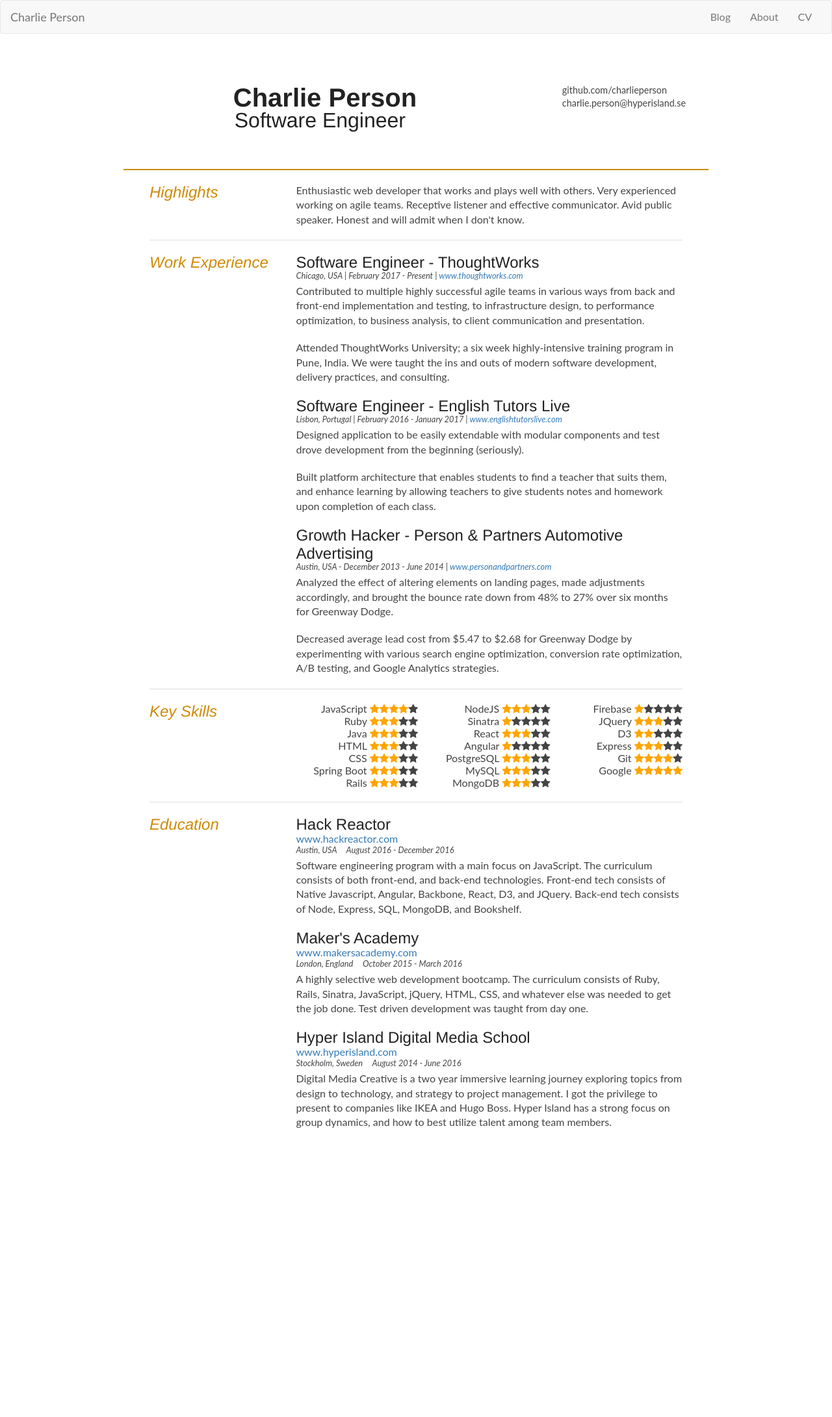
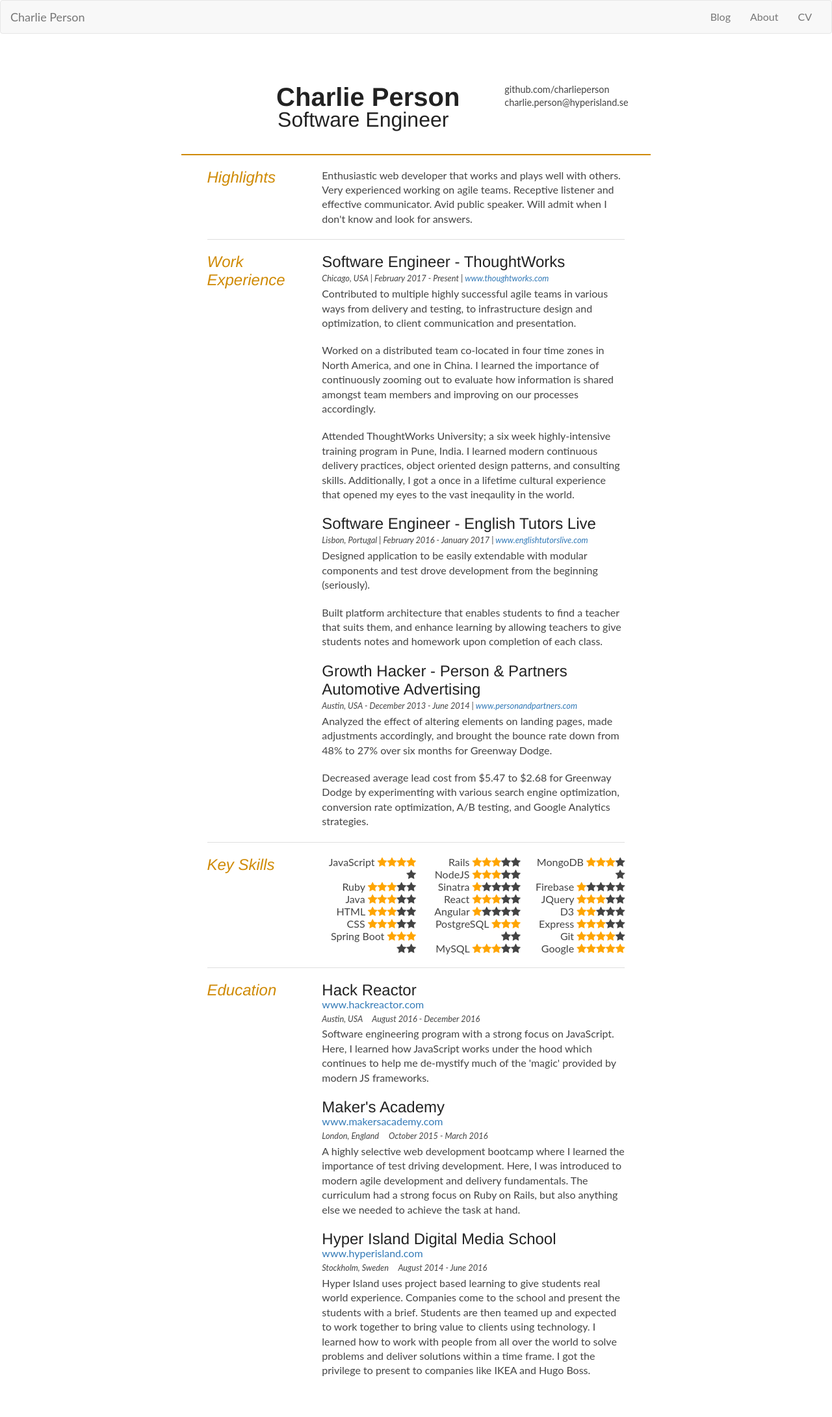
Before and after one commit to charlieperson/charlieperson.github.io, a Jekyll site: the page built from cv/index.md, in a window 1280 px wide. Shown: the whole page at 65% size. Built offline with Jekyll 4.4.1, drawn with Linux system fonts in a browser that asks for light colours; our own code applies the rules of GitHub Pages for plain Markdown files; before the commit the page ends 1800 px from its top, so only the background shows below that.

Commit message:
Updates CV

```diff
--- a/_layouts/cv.html
+++ b/_layouts/cv.html
@@ -4,7 +4,7 @@
 <link rel="stylesheet" type="text/css" href="/css/style.css">
 <link rel="stylesheet" href="https://cdnjs.cloudflare.com/ajax/libs/font-awesome/4.7.0/css/font-awesome.min.css">
 <div class="col-md-2"></div>
-  <div class="col-md-12">
+  <div class="col-md-8">
     <div id="cv" class="instaFade">
     	<div class="mainDetails">
     		<div id="headshot" class="quickFade">
@@ -33,7 +33,7 @@
     				</div>
 
     				<div class="sectionContent">
-    					<p>Enthusiastic web developer that works and plays well with others. Very experienced working on agile teams. Receptive listener and effective communicator. Avid public speaker. Honest and will admit when I don't know.</p>
+    					<p>Enthusiastic web developer that works and plays well with others. Very experienced working on agile teams. Receptive listener and effective communicator. Avid public speaker. Will admit when I don't know and look for answers.</p>
     				</div>
     			</article>
     			<div class="clear"></div>
@@ -51,8 +51,9 @@
     					<p class="subDetails">Chicago, USA  |  February 2017 - Present | <a href='https://www.thoughtworks.com/'>www.thoughtworks.com</a></p>
 
               <ul>
-                  <li><p>Contributed to multiple highly successful agile teams in various ways from back and front-end implementation and testing, to infrastructure design, to performance optimization, to business analysis, to client communication and presentation.</p></li>
-                  <li><p>Attended ThoughtWorks University; a six week highly-intensive training program in Pune, India. We were taught the ins and outs of modern software development, delivery practices, and consulting.</p></li>
+                  <li><p>Contributed to multiple highly successful agile teams in various ways from delivery and testing, to infrastructure design and optimization, to client communication and presentation.</p></li>
+                  <li><p>Worked on a distributed team co-located in four time zones in North America, and one in China. I learned the importance of continuously zooming out to evaluate how information is shared amongst team members and improving on our processes accordingly.</p></li>
+                  <li><p>Attended ThoughtWorks University; a six week highly-intensive training program in Pune, India. I learned modern continuous delivery practices, object oriented design patterns, and consulting skills. Additionally, I got a once in a lifetime cultural experience that opened my eyes to the vast ineqaulity in the world.</p></li>
               </ul>
     				</article>
 
@@ -122,20 +123,20 @@
               <h2>Hack Reactor</h2>
               <a href="https://www.hackreactor.com/">www.hackreactor.com</a>
               <p class="subDetails">Austin, USA &emsp; August 2016 - December 2016</p>
-              <p>Software engineering program with a main focus on JavaScript. The curriculum consists of both front-end, and back-end technologies. Front-end tech consists of Native Javascript, Angular, Backbone, React, D3, and JQuery. Back-end tech consists of Node, Express, SQL, MongoDB, and Bookshelf.</p>
+              <p>Software engineering program with a strong focus on JavaScript. Here, I learned how JavaScript works under the hood which continues to help me de-mystify much of the 'magic' provided by modern JS frameworks.</p>
             </article>
     				<article>
     					<h2>Maker's Academy</h2>
               <a href="http://www.makersacademy.com">www.makersacademy.com</a>
     					<p class="subDetails">London, England &emsp; October 2015 - March 2016</p>
-    					<p>A highly selective web development bootcamp. The curriculum consists of Ruby, Rails, Sinatra, JavaScript, jQuery, HTML, CSS, and whatever else was needed to get the job done. Test driven development was taught from day one.</p>
+    					<p>A highly selective web development bootcamp where I learned the importance of test driving development. Here, I was introduced to modern agile development and delivery fundamentals. The curriculum had a strong focus on Ruby on Rails, but also anything else we needed to achieve the task at hand. </p>
     				</article>
 
     				<article>
     					<h2>Hyper Island Digital Media School</h2>
               <a href="https://www.hyperisland.com">www.hyperisland.com</a>
     					<p class="subDetails">Stockholm, Sweden &emsp; August 2014 - June 2016</p>
-    					<p>Digital Media Creative is a two year immersive learning journey exploring topics from design to technology, and strategy to project management. I got the privilege to present to companies like IKEA and Hugo Boss. Hyper Island has a strong focus on group dynamics, and how to best utilize talent among team members.</p>
+              <p>Hyper Island uses project based learning to give students real world experience. Companies come to the school and present the students with a brief. Students are then teamed up and expected to work together to bring value to clients using technology. I learned how to work with people from all over the world to solve problems and deliver solutions within a time frame. I got the privilege to present to companies like IKEA and Hugo Boss.</p>
     				</article>
     			</div>
     			<div class="clear"></div>
--- a/css/style.css
+++ b/css/style.css
@@ -145,6 +145,7 @@
 	font-size: 0.8em;
 	font-style: italic;
 	margin-bottom: 3px;
+	margin-top: 5px;
 }
 
 .keySkills {
```
